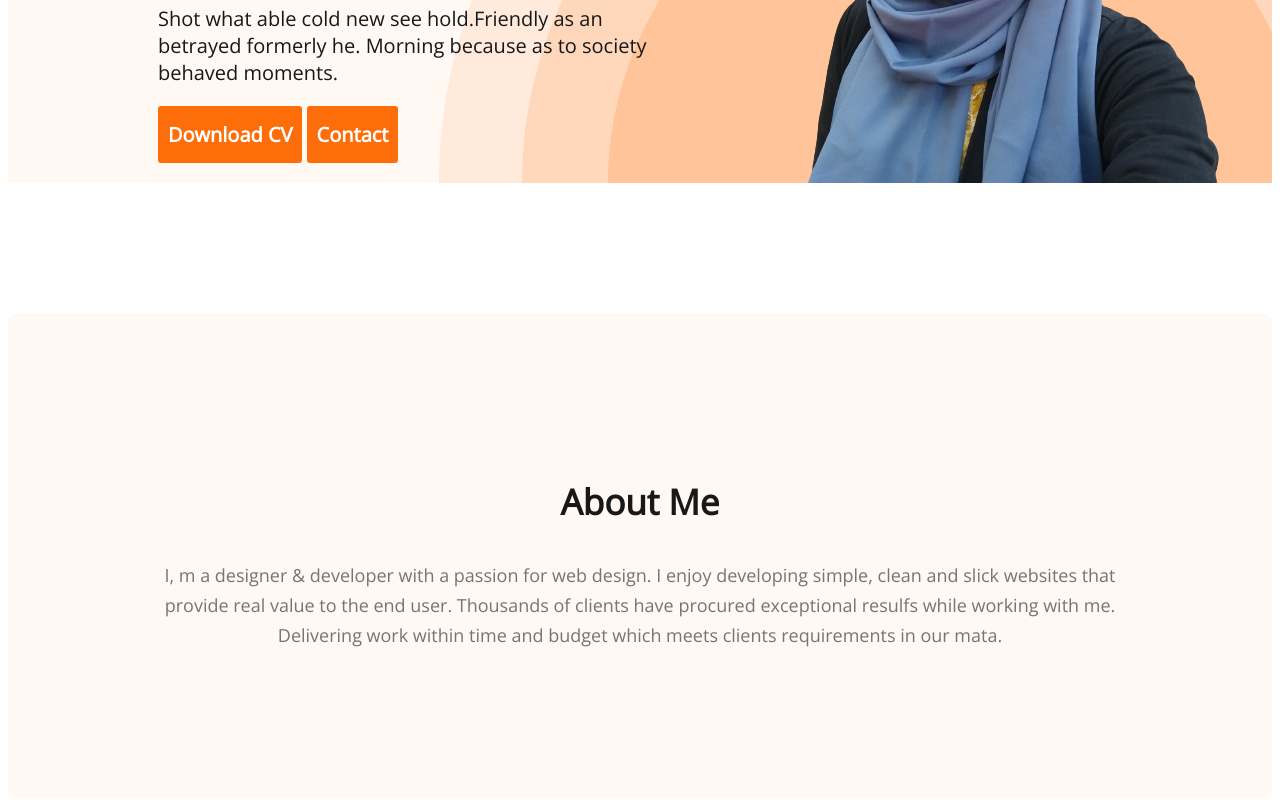
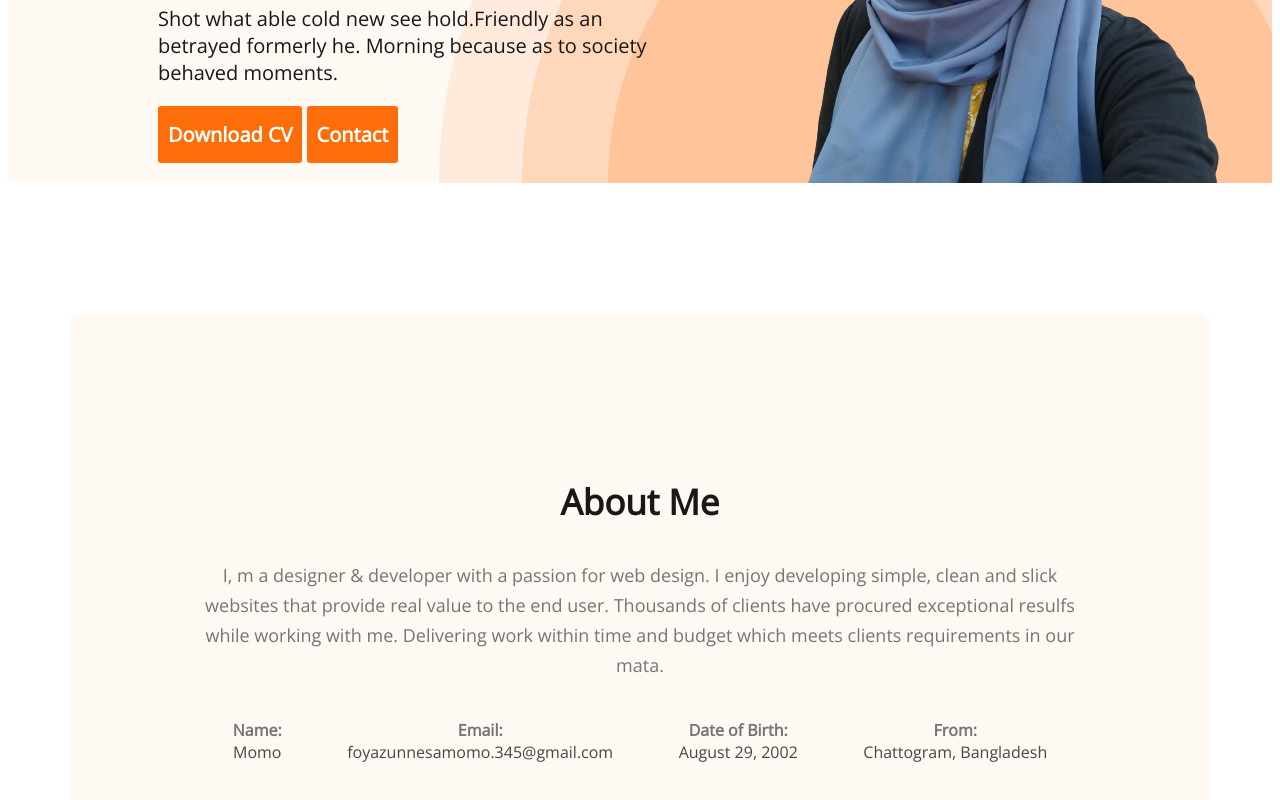
Before and after one commit to momo2396/My_Portfolio_Practice, a plain HTML site: page index.html in a window 1280 px wide. Shown: the part 456-1256 px from the top of the page. Drawn offline with nearby package versions, Linux system fonts and the light colour scheme.

Commit message:
About section has been modified

```diff
--- a/index.html
+++ b/index.html
@@ -36,7 +36,7 @@
             <img class="profile-picture" src="images/momo1.png" alt="loading..">
         </div>
     </header>
-    <main>
+    <main class="main">
         <section class="about">
             <h3 class="section-title">
                 About Me
@@ -44,6 +44,24 @@
             <p class="section-description">
                 I, m a designer & developer with a passion for web design. I enjoy developing simple, clean and slick websites that provide real value to the end user. Thousands of clients have procured exceptional resulfs while working with me. Delivering work within time and budget which meets clients requirements in our mata.
             </p>
+            <div class="about-info-container">
+                <div class="about-info">
+                    <h4 class="info-title">Name:</h4>
+                    <p class="info-description">Momo</p>
+                </div>
+                <div class="about-info">
+                    <h4 class="info-title">Email:</h4>
+                    <p class="info-description">foyazunnesamomo.345@gmail.com</p>
+                </div>
+                <div class="about-info">
+                    <h4 class="info-title">Date of Birth:</h4>
+                    <p class="info-description">August 29, 2002</p>
+                </div>
+                <div class="about-info">
+                    <h4 class="info-title">From:</h4>
+                    <p class="info-description">Chattogram, Bangladesh</p>
+                </div>
+            </div>
         </section>
     </main>
 </body>
--- a/styles/portfolio.css
+++ b/styles/portfolio.css
@@ -113,6 +113,11 @@ margin-bottom: 5px;
     font-weight: 400;
     line-height: 30px;
 }
+/* main */
+.main{
+    max-width: 1140px;
+    margin:0px auto;
+}
 /* about */
 .about{
     padding: 130px;
@@ -120,3 +125,20 @@ margin-bottom: 5px;
     background: #FFF8F3;
     margin: 130px 0px;
 }
+.about-info-container{
+    display: flex;
+    justify-content: space-around;
+}
+.about-info{
+    text-align: center;
+}
+.info-title{
+    color: #757575;
+    margin-bottom: 0px;
+    text-align: center;
+}
+.info-description{
+    color: #474747;
+    margin-top: 0px;
+    text-align: center;
+}
```
